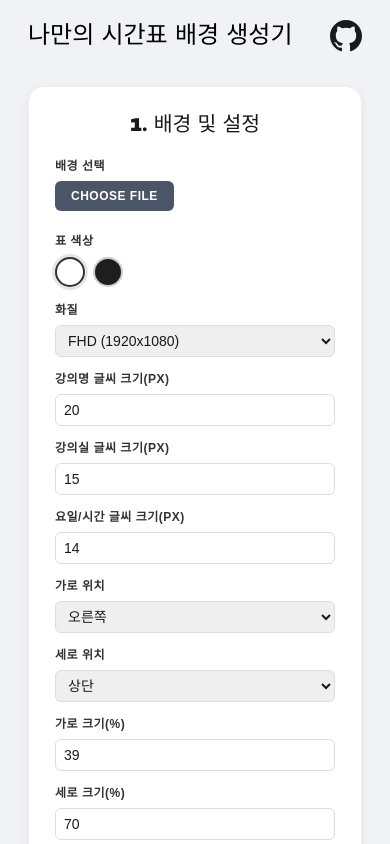
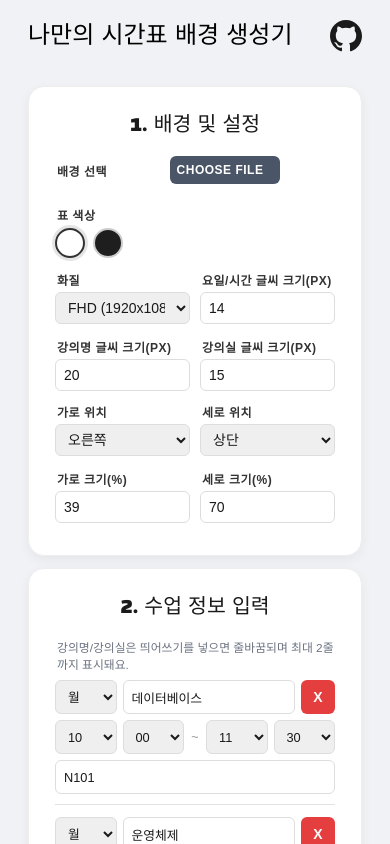
Before and after one commit to gomgi851/webWallpaperTimetable, a React (Vite) app: page / in a window 390 px wide. Shown: the top 844 px of the page. Built offline with nearby package versions, Linux system fonts and the light colour scheme; a web font is replaced by a local one.

Commit message:
v1.0.2: improve mobile form layout and rendering behavior

```diff
--- a/package.json
+++ b/package.json
@@ -1,6 +1,6 @@
 {
   "name": "webwallpapertimetable",
-  "version": "1.0.1",
+  "version": "1.0.2",
   "description": "React + Vite 기반 시간표 배경 생성기",
   "type": "module",
   "scripts": {
--- a/src/App.css
+++ b/src/App.css
@@ -113,7 +113,7 @@ h3 {
 
 .settings-row {
   display: flex;
-  gap: 12px;
+  gap: 14px 12px;
   margin-bottom: 12px;
   flex-wrap: wrap;
   justify-content: space-between;
@@ -129,7 +129,7 @@ h3 {
   display: block;
   font-size: 0.75rem;
   font-weight: 600;
-  margin-bottom: 8px;
+  margin-bottom: 4px;
   color: #333;
   text-transform: uppercase;
   letter-spacing: 0.5px;
@@ -229,6 +229,13 @@ h3 {
 .header-row div {
   text-align: center;
   color: #666;
+}
+
+.name-break-hint {
+  font-size: 0.78rem;
+  color: #6b7280;
+  margin: -4px 0 10px;
+  padding-left: 2px;
 }
 
 .row select.day-select {
@@ -344,21 +351,84 @@ h3 {
   }
 
   .settings-row {
-    flex-direction: column;
-    align-items: stretch;
+    display: grid;
+    grid-template-columns: repeat(2, minmax(0, 1fr));
+    column-gap: 10px;
+    row-gap: 14px;
+    align-items: start;
   }
 
   .setting-item {
-    min-width: unset;
+    min-width: 0;
     width: 100%;
+  }
+
+  .setting-item label {
+    padding-left: 2px;
+  }
+
+  .settings-row:first-of-type {
+    grid-template-columns: 1fr;
+  }
+
+  .upload-section {
+    display: grid;
+    grid-template-columns: auto 1fr;
+    grid-template-areas:
+      "label button"
+      "name name";
+    column-gap: 8px;
+    row-gap: 4px;
+    align-items: center;
+  }
+
+  .upload-label {
+    grid-area: label;
+    display: flex;
+    align-items: center;
+    margin-bottom: 0;
+    white-space: nowrap;
+    padding-left: 2px;
+  }
+
+  .upload-row {
+    display: contents;
+  }
+
+  .bg-file-label {
+    grid-area: button;
+    display: inline-flex;
+    align-items: center;
+    justify-content: center;
+    justify-self: center;
+    text-align: center;
+    min-width: 110px;
+    padding: 8px 12px;
+    font-size: 0.82rem;
+    white-space: nowrap;
+  }
+
+  .file-name {
+    grid-area: name;
+    min-width: 0;
+    overflow: hidden;
+    text-overflow: ellipsis;
+    white-space: nowrap;
+    font-size: 0.82rem;
   }
 
   .header-row {
     display: none;
   }
 
+  .name-break-hint {
+    margin: 0 0 8px;
+    font-size: 0.74rem;
+  }
+
   .row {
-    grid-template-columns: 64px 1fr 34px;
+    --mobile-slot-width: calc((100% - 34px) / 4);
+    grid-template-columns: var(--mobile-slot-width) 1fr 34px;
     grid-template-areas:
       "day name delete"
       "time time time"
@@ -405,13 +475,13 @@ h3 {
   }
 
   .time-inputs select {
-    width: 100%;
-    min-width: 0;
-    flex: 1 1 0;
+    width: var(--mobile-slot-width);
+    min-width: var(--mobile-slot-width);
+    flex: 0 0 var(--mobile-slot-width);
   }
 
   .time-inputs {
-    gap: 3px;
+    gap: 6px;
     justify-content: flex-start;
     width: 100%;
   }
--- a/src/components/Preview.jsx
+++ b/src/components/Preview.jsx
@@ -1,4 +1,4 @@
-import React, { useEffect, useRef, useState } from 'react';
+import React, { useEffect, useState } from 'react';
 import { TimetableRenderer } from '../lib/canvas-renderer';
 import { RESOLUTIONS } from '../lib/utils';
 
@@ -18,28 +18,17 @@ export default function Preview({
   labelFontSize,
   paletteColors
 }) {
-  const canvasRef = useRef(null);
   const [showResult, setShowResult] = useState(false);
   const [isGenerating, setIsGenerating] = useState(false);
   const [downloadUrl, setDownloadUrl] = useState(null);
-  const [previewSize, setPreviewSize] = useState({ width: 0, height: 0 });
 
   useEffect(() => {
-    if (!showResult || !downloadUrl || !canvasRef.current) return;
-
-    const canvas = canvasRef.current;
-    const ctx = canvas.getContext('2d');
-    const img = new Image();
-
-    img.onload = () => {
-      canvas.width = previewSize.width;
-      canvas.height = previewSize.height;
-      ctx.clearRect(0, 0, canvas.width, canvas.height);
-      ctx.drawImage(img, 0, 0);
+    return () => {
+      if (downloadUrl && downloadUrl.startsWith('blob:')) {
+        URL.revokeObjectURL(downloadUrl);
+      }
     };
-
-    img.src = downloadUrl;
-  }, [showResult, downloadUrl, previewSize]);
+  }, [downloadUrl]);
 
   const handleGenerate = async () => {
     if (!bgImage) {
@@ -100,9 +89,17 @@ export default function Preview({
 
       renderer.render();
 
-      const url = canvas.toDataURL('image/png');
+      const blob = await new Promise((resolve) => canvas.toBlob(resolve, 'image/png'));
+      if (!blob) {
+        alert('이미지 생성에 실패했습니다. 다시 시도해주세요.');
+        return;
+      }
+
+      if (downloadUrl && downloadUrl.startsWith('blob:')) {
+        URL.revokeObjectURL(downloadUrl);
+      }
+      const url = URL.createObjectURL(blob);
       setDownloadUrl(url);
-      setPreviewSize({ width, height });
       setShowResult(true);
     } finally {
       setIsGenerating(false);
@@ -124,8 +121,9 @@ export default function Preview({
       {showResult && (
         <div id="result-container" style={{ textAlign: 'center', marginTop: '30px' }}>
           <h3>배경화면이 완성되었어요</h3>
-          <canvas
-            ref={canvasRef}
+          <img
+            src={downloadUrl}
+            alt="Generated timetable wallpaper"
             id="preview-canvas"
             style={{ maxWidth: '100%', borderRadius: '12px', boxShadow: '0 8px 20px rgba(0,0,0,0.1)' }}
           />
@@ -145,6 +143,23 @@ export default function Preview({
             >
               이미지 저장하기
             </a>
+            <a
+              href={downloadUrl}
+              target="_blank"
+              rel="noopener noreferrer"
+              style={{
+                display: 'inline-block',
+                marginLeft: '8px',
+                padding: '12px 24px',
+                background: '#4a5568',
+                color: '#fff',
+                textDecoration: 'none',
+                borderRadius: '8px',
+                fontWeight: 'bold'
+              }}
+            >
+              새 탭에서 열기
+            </a>
           </div>
         </div>
       )}
--- a/src/components/ScheduleInput.jsx
+++ b/src/components/ScheduleInput.jsx
@@ -12,6 +12,7 @@ export default function ScheduleInput({ classes, onAddClass, onUpdateClass, onDe
         <div>강의실</div>
         <div></div>
       </div>
+      <div className="name-break-hint">강의명/강의실은 띄어쓰기를 넣으면 줄바꿈되며 최대 2줄까지 표시돼요.</div>
 
       <div id="schedules-container">
         {classes.map((course) => (
@@ -29,7 +30,7 @@ export default function ScheduleInput({ classes, onAddClass, onUpdateClass, onDe
             <input
               className="name-input"
               type="text"
-              placeholder="강의명"
+              placeholder="강의명 (띄어쓰기 줄바꿈, 최대 2줄)"
               value={course.name}
               onChange={(e) => onUpdateClass(course.id, 'name', e.target.value)}
             />
@@ -81,7 +82,7 @@ export default function ScheduleInput({ classes, onAddClass, onUpdateClass, onDe
             <input
               className="room-input"
               type="text"
-              placeholder="강의실"
+              placeholder="강의실 (띄어쓰기 줄바꿈, 최대 2줄)"
               value={course.room}
               onChange={(e) => onUpdateClass(course.id, 'room', e.target.value)}
             />
--- a/src/components/Settings.jsx
+++ b/src/components/Settings.jsx
@@ -78,6 +78,16 @@ export default function Settings({
           </select>
         </div>
         <div className="setting-item">
+          <label>요일/시간 글씨 크기(px)</label>
+          <input
+            type="number"
+            min="8"
+            max="40"
+            value={labelFontSize}
+            onChange={(e) => onLabelFontSizeChange(parseInt(e.target.value))}
+          />
+        </div>
+        <div className="setting-item">
           <label>강의명 글씨 크기(px)</label>
           <input
             type="number"
@@ -95,16 +105,6 @@ export default function Settings({
             max="40"
             value={courseRoomFontSize}
             onChange={(e) => onCourseRoomFontSizeChange(parseInt(e.target.value))}
-          />
-        </div>
-        <div className="setting-item">
-          <label>요일/시간 글씨 크기(px)</label>
-          <input
-            type="number"
-            min="8"
-            max="40"
-            value={labelFontSize}
-            onChange={(e) => onLabelFontSizeChange(parseInt(e.target.value))}
           />
         </div>
       </div>
```
Also changed, not shown: src/lib/canvas-renderer.js.
